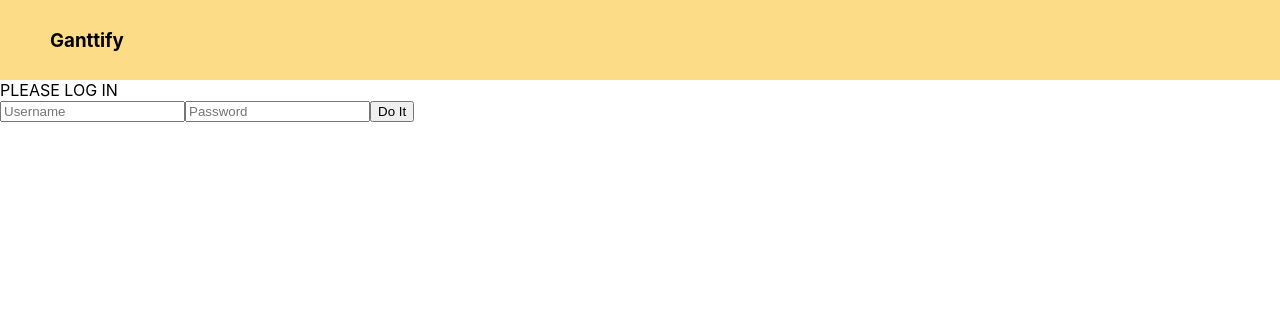
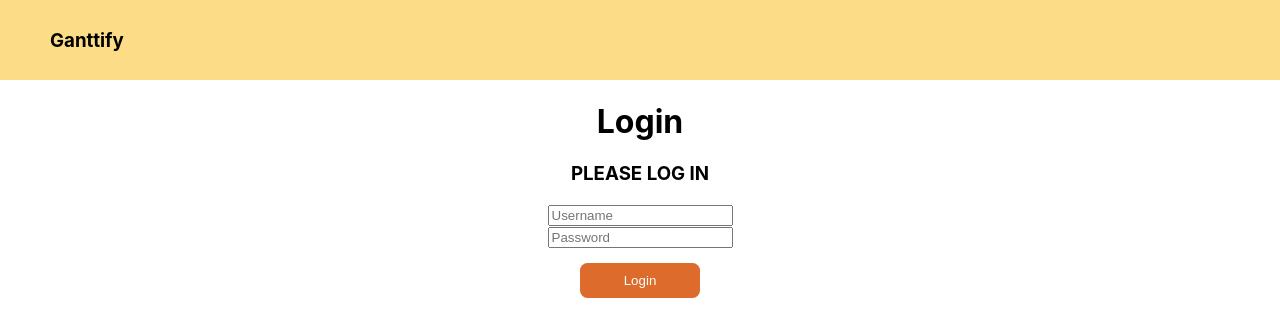
Before and after one commit to 45DegreeAngl/not_so_small_project-COP4331, a React (Create React App) app in the folder frontend/: page /login in a window 1280 px wide. Shown: the top 336 px of the page. Built offline with nearby package versions, Linux system fonts and the light colour scheme.

Commit message:
working on login page

```diff
--- a/frontend/src/components/Login.js
+++ b/frontend/src/components/Login.js
@@ -1,5 +1,19 @@
 import React, {useState} from 'react';
 const app_name = 'ganttify-5b581a9c8167'
+const baseStyle ={
+    textAlign:"center"
+}
+const loginButton ={
+    border:"none",
+    textJustify:"center",
+    width:"120px",
+    height:"35px",
+    backgroundColor:"#DC6B2C",
+    color:"#ffffff",
+    cursor:"pointer",
+    borderRadius:"7.5px",
+    marginTop:"15px"
+}
 function buildPath(route)
 {
     if (process.env.NODE_ENV === 'production')
@@ -58,14 +72,15 @@ function Login()
 
 
     return(
-      <div id="loginDiv">
-        <span id="inner-title">PLEASE LOG IN</span><br />
+      <div id="loginDiv" style={baseStyle}>
+        <h1 id="loginTitle">Login</h1>
+        <h3 id="inner-title">PLEASE LOG IN</h3>
         <input type="text" id="loginName" placeholder="Username"
-	    ref={(c) => loginName = c} />
+	    ref={(c) => loginName = c} /><br/>
 	<input type="password" id="loginPassword" placeholder="Password"
-	    ref={(c) => loginPassword = c} />
-        <input type="submit" id="loginButton" class="buttons" value = "Do It"
-          onClick={doLogin} />
+	    ref={(c) => loginPassword = c} /><br/>
+        <input type="submit" id="loginButton" style={loginButton} class="buttons" value = "Login"
+          onClick={doLogin} /><br/>
         <span id="loginResult">{message}</span>
      </div>
     );
--- a/frontend/src/components/NavBar.js
+++ b/frontend/src/components/NavBar.js
@@ -20,7 +20,8 @@ const buttonStyle ={
     backgroundColor:"#DC6B2C",
     color:"#ffffff",
     marginRight:"30px",
-    cursor:"pointer"
+    cursor:"pointer",
+    borderRadius:"7.5px"
 }
 
 function NavBar(props)
--- /dev/null
+++ b/frontend/src/components/Welcome.js
@@ -0,0 +1,15 @@
+import React, {useState} from 'react';
+const app_name = 'ganttify-5b581a9c8167'
+const baseStyle = {
+    textAlign:"center",
+    fontSize:"60px"
+}
+function Welcome(){
+    return(
+        <div>
+            <h1 style ={baseStyle} >Welcome to Ganttify!</h1>
+        </div>
+    );
+}
+
+export default Welcome;
--- a/frontend/src/index.css
+++ b/frontend/src/index.css
@@ -5,6 +5,7 @@ body {
     sans-serif;
   -webkit-font-smoothing: antialiased;
   -moz-osx-font-smoothing: grayscale;
+  overflow-x:hidden;
 }
 
 code {
--- a/frontend/src/pages/WelcomePage.js
+++ b/frontend/src/pages/WelcomePage.js
@@ -2,6 +2,7 @@ import React from 'react';
 
 import NavBar from '../components/NavBar';
 import Info from '../components/GantiffyInfo';
+import Welcome from '../components/Welcome'
 
 
 const WelcomPage = () =>{
@@ -9,6 +10,7 @@ const WelcomPage = () =>{
     return(
         <div>
             <NavBar pageTitle = "Ganttify" layout = {1}/>
+            <Welcome/>
             <Info/>
         </div>
     );
```
